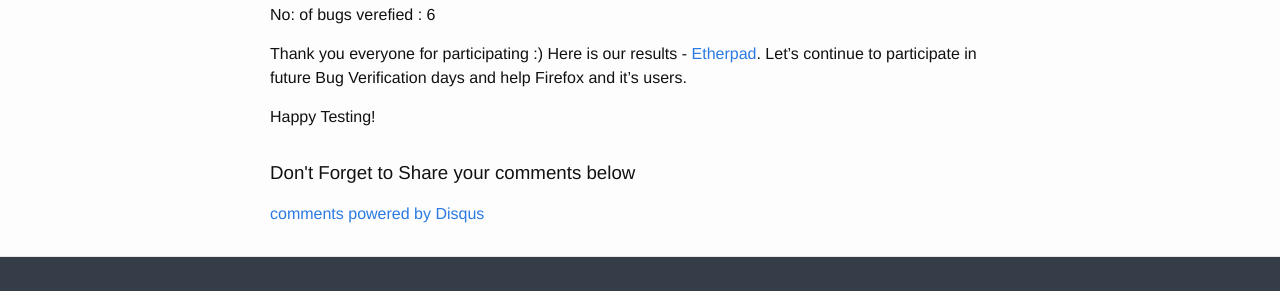
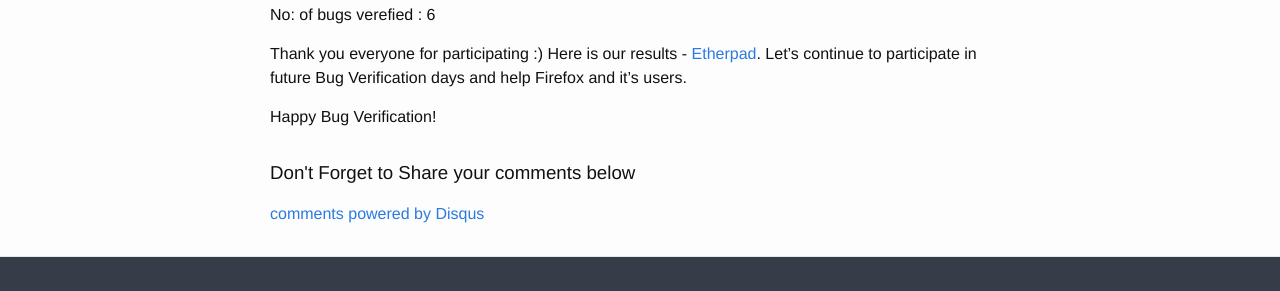
Before and after one commit to MozillaTN/KiTE, a Jekyll site: the page built from docs/_posts/2017-04-19-Result-of-Bug-Verification-day-20170419.md, in a window 1280 px wide. Shown: the part 802-1093 px from the top of the page. Built offline with Jekyll 4.4.1, drawn with Linux system fonts in a browser that asks for light colours; comment, search, counter and statistics services are not loaded.

Commit message:
Changed testing to Bug verification

```diff
--- a/docs/_posts/2017-04-19-Result-of-Bug-Verification-day-20170419.md
+++ b/docs/_posts/2017-04-19-Result-of-Bug-Verification-day-20170419.md
@@ -22,4 +22,4 @@ categories: "blog"
 <p>No: of bugs verefied : 6 </p>
 Thank you everyone for participating :)
 Here is our results - [Etherpad](https://public.etherpad-mozilla.org/p/MozillaIN_QA_Bug_Verification_Day_20170419). Let's continue to participate in future Bug Verification days and help Firefox and it's users.
-<p>Happy Testing!</p>
+<p>Happy Bug Verification!</p>
```
